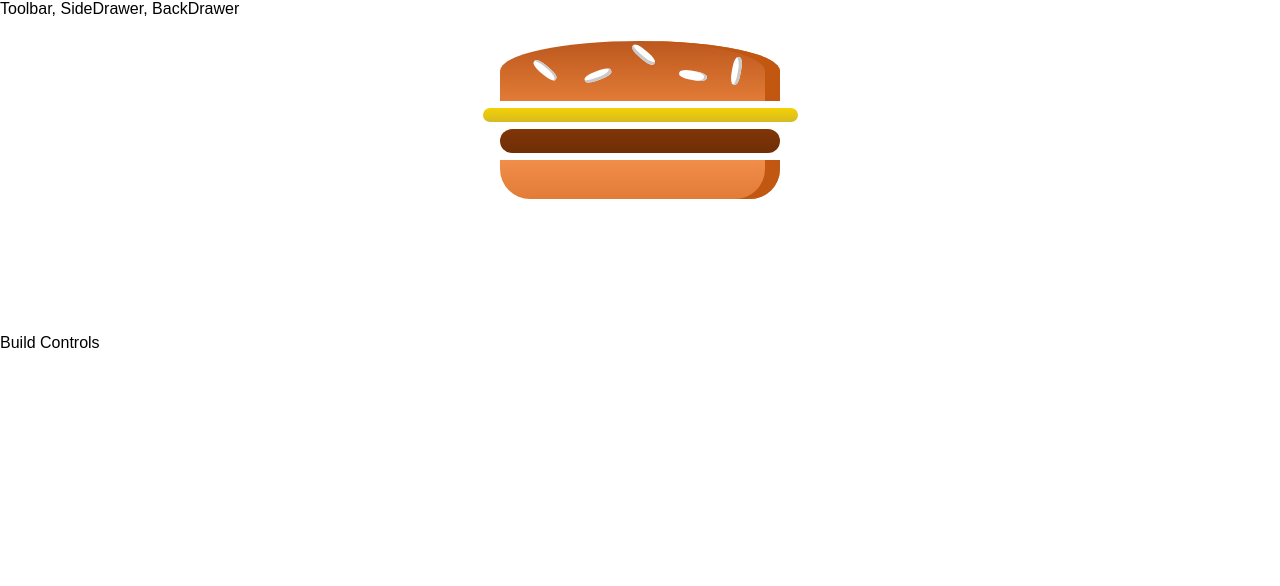
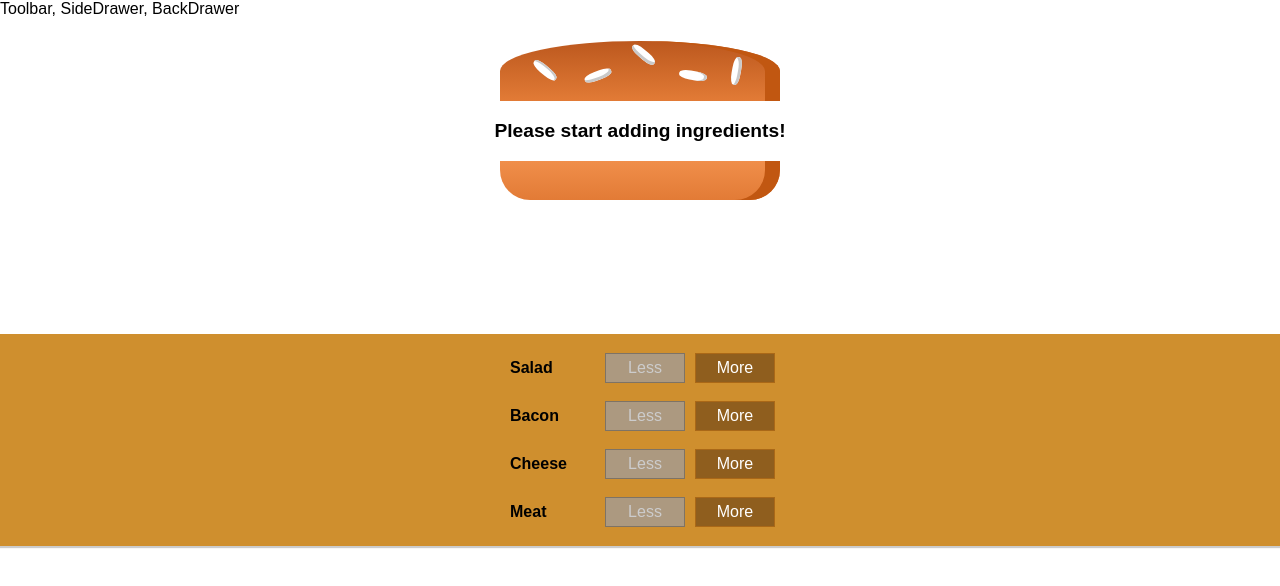
Before and after one commit to Nazeeh2000/Burger-Builder, a React app: page / in a window 1280 px wide. Shown: the top 586 px of the page. Built offline with nearby package versions, Linux system fonts and the light colour scheme.

Commit message:
After lecture 135

```diff
--- /dev/null
+++ b/src/components/Burger/BuildControls/BuildControl/BuildControl.css
@@ -0,0 +1,56 @@
+.BuildControl {
+    display: flex;
+    justify-content: space-between;
+    align-items: center;
+    margin: 5px 0;
+}
+
+.BuildControl button {
+    display: block;
+    font: inherit;
+    padding: 5px;
+    margin: 0 5px;
+    width: 80px;
+    border: 1px solid #AA6817;
+    cursor: pointer;
+    outline: none;
+}
+
+.BuildControl button:disabled {
+    background-color: #AC9980;
+    border: 1px solid #7E7365;
+    color: #ccc;
+    cursor: default;
+}
+
+.BuildControl button:hover:disabled {
+    background-color: #AC9980;
+    color: #ccc;
+    cursor: not-allowed;
+}
+
+.Label {
+    padding: 10px;
+    font-weight: bold;
+    width: 80px;
+}
+
+.BuildControl .Less {
+    background-color: #D39952;
+    color: white;
+}
+
+.BuildControl .More {
+    background-color: #8F5E1E;
+    color: white;
+}
+
+.BuildControl .Less:hover, .BuildControl .Less:active {
+    background-color: #DAA972;
+    color: white;
+}
+
+.BuildControl .More:hover,.BuildControl .More:active {
+    background-color: #99703F;
+    color: white;
+}
--- /dev/null
+++ b/src/components/Burger/BuildControls/BuildControl/BuildControl.js
@@ -0,0 +1,12 @@
+import React from 'react'
+import classes from './BuildControl.css'
+
+const buildControl = props => (
+    <div className={classes.BuildControl}>
+        <div className={classes.Label}>{props.label}</div>
+        <button className={classes.Less} onClick={props.removed} disabled={props.disabled}>Less</button>
+        <button className={classes.More} onClick={props.added}>More</button>
+    </div>
+)
+
+export default buildControl;
--- /dev/null
+++ b/src/components/Burger/BuildControls/BuildControls.css
@@ -0,0 +1,10 @@
+.BuildControls {
+    width: 100%;
+    background-color: #cf8f2e;
+    display: flex;
+    flex-flow: column;
+    align-items: center;
+    box-shadow: 0 2px 1px #ccc;
+    margin: auto;
+    padding: 10px 0;
+}
--- /dev/null
+++ b/src/components/Burger/BuildControls/BuildControls.js
@@ -0,0 +1,25 @@
+import React from 'react';
+import classes from './BuildControls.css';
+import BuildControl from './BuildControl/BuildControl'
+
+const controls = [
+    {label: 'Salad', type: 'salad'},
+    {label: 'Bacon', type: 'bacon'},
+    {label: 'Cheese', type: 'cheese'},
+    {label: 'Meat', type: 'meat'},
+]
+
+const buildControls = props => (
+    <div className={classes.BuildControls}>
+        {controls.map(ctrl => (
+            <BuildControl
+                key={ctrl.label}
+                label={ctrl.label}
+                added={() => props.ingredientAdded(ctrl.type)}
+                removed={() => props.ingredientRemoved(ctrl.type)}
+                disabled={props.disabled[ctrl.type]} />
+        ))}
+    </div>
+)
+
+export default buildControls
--- a/src/components/Burger/Burger.js
+++ b/src/components/Burger/Burger.js
@@ -3,11 +3,24 @@
 import BurgerIngredient from './BurgerIngredients/BurgerIngredient'
 
 const burger = props => {
+    let transformedIngredients = Object.keys(props.ingredients)
+        .map(IGkey => {
+            return [...Array(props.ingredients[IGkey])].map((_, i) => {
+                return <BurgerIngredient key={IGkey + i} type={IGkey} />
+            });
+        })
+        .reduce((arr, el) => {
+            return arr.concat(el)
+        }, []);
+    console.log(transformedIngredients)
+
+    if(transformedIngredients.length === 0) {
+        transformedIngredients = <p>Please start adding ingredients!</p>
+    }
     return (
         <div className={classes.Burger}>
             <BurgerIngredient type="bread-top" />
-            <BurgerIngredient type="cheese" />
-            <BurgerIngredient type="meat" />
+            {transformedIngredients}
             <BurgerIngredient type="bread-bottom" />
         </div>
     )
--- a/src/containers/BurgerBuilder/BurgerBuilder.js
+++ b/src/containers/BurgerBuilder/BurgerBuilder.js
@@ -1,13 +1,92 @@
 import React, { Component } from 'react';
 import Aux from '../../hoc/Auxilliiary'
 import Burger from '../../components/Burger/Burger';
+import BuildControls from '../../components/Burger/BuildControls/BuildControls'
+
+const INGREDIENT_PRICES = {
+    salad: 0.5,
+    cheese: 0.4,
+    meat: 1.3,
+    bacon: 0.7,
+}
 
 class BurgerBuilder extends Component {
+
+    // constructor(props) {
+    //     super(props);
+    //     this.state = {...}
+    // }
+
+    state = {
+        ingredients: {
+            salad: 0,
+            bacon: 0,
+            cheese: 0,
+            meat: 0
+        },
+        totalPrice: 4,
+    }
+
+    addIngredientHandler = (type) => {
+        const oldCount = this.state.ingredients[type];
+        const updatedCount = oldCount + 1;
+
+        const updatedIngredients = {
+            ...this.state.ingredients
+        };
+
+        updatedIngredients[type] = updatedCount;
+
+        const priceAddition = INGREDIENT_PRICES[type];
+        const oldPrice = this.state.totalPrice;
+        const newPrice = oldPrice +  priceAddition;
+
+        this.setState({
+            totalPrice: newPrice,
+            ingredients: updatedIngredients
+        });
+
+    }
+
+    removeIngredientHandler = (type) => {
+        const oldCount = this.state.ingredients[type];
+        if(oldCount <= 0) {
+            return;
+        }
+
+        const updatedCount = oldCount - 1;
+
+        const updatedIngredients = {
+            ...this.state.ingredients
+        };
+        updatedIngredients[type] = updatedCount;
+
+        const priceDeduction = INGREDIENT_PRICES[type];
+        const oldPrice = this.state.totalPrice;
+        const newPrice = oldPrice - priceDeduction;
+
+        this.setState({
+            totalPrice: newPrice,
+            ingredients: updatedIngredients
+        })
+
+    }
     render() {
+        const disabledInfo = {
+            ...this.state.ingredients
+        }
+
+        for(let key in disabledInfo) {
+            disabledInfo[key] = disabledInfo[key] <= 0;
+        }
+
         return(
             <Aux>
-                <Burger />
-                <div>Build Controls</div>
+                <Burger ingredients={this.state.ingredients} />
+                <BuildControls
+                    ingredientAdded={this.addIngredientHandler}
+                    ingredientRemoved={this.removeIngredientHandler}
+                    disabled={disabledInfo} />
             </Aux>
         )
     }
```
